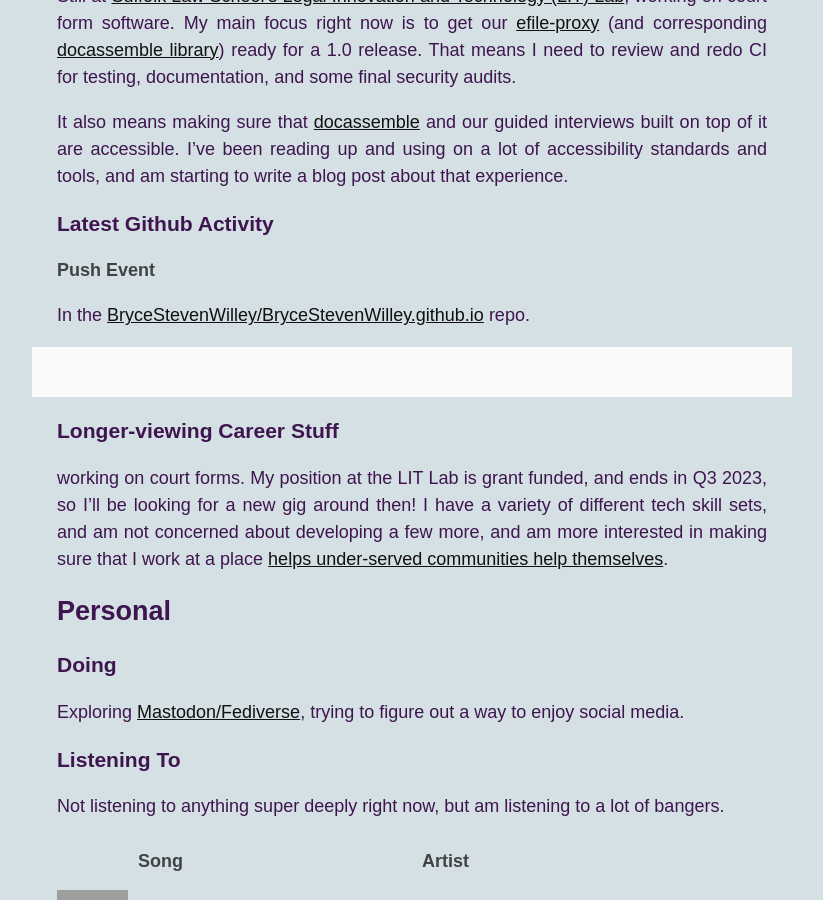
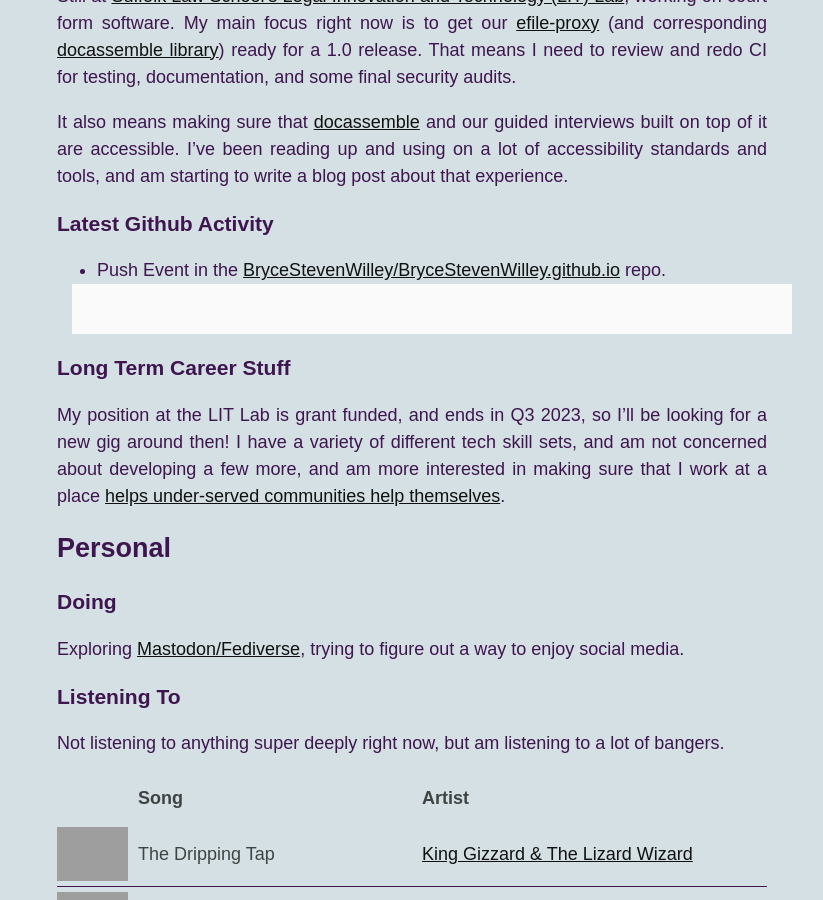
Before and after one commit to BryceStevenWilley/BryceStevenWilley.github.io, a Jekyll site: the page built from _pages/3-now.md, in a window 1280 px wide and 900 px high, scrolled down 634 px. Shown: the whole window, without its empty margins (228-1051 px from the left). Built offline with Jekyll 4.4.1, drawn with Linux system fonts in a browser that asks for light colours; grey boxes are pictures that could not be loaded.

```diff
--- a/_pages/3-now.md
+++ b/_pages/3-now.md
@@ -30,16 +30,19 @@ It also means making sure that [docassemble](https://docassemble.org) and our gu
 <span id="if-updated"><span>
 
 <script type="text/javascript" src="/assets/js/now.js"></script>
-<h4 id="event-title">Push Event</h4>
 
-<p>In the <a id="event-repo" href="https://github.com/BryceStevenWilley/BryceStevenWilley.github.io">BryceStevenWilley/BryceStevenWilley.github.io</a> repo.</p>
+<ul>
+<li>
+<p><span id="event-title">Push Event</span> in the <a id="event-repo" href="https://github.com/BryceStevenWilley/BryceStevenWilley.github.io">BryceStevenWilley/BryceStevenWilley.github.io</a> repo.</p>
 
 <blockquote id="event-desc"></blockquote>
+</li>
+</ul>
 
 
-### Longer-viewing Career Stuff
+### Long Term Career Stuff
 
-working on court forms. My position at the LIT Lab is grant funded, and ends in Q3 2023, so I'll be
+My position at the LIT Lab is grant funded, and ends in Q3 2023, so I'll be
 looking for a new gig around then! I have a variety of different
 tech skill sets, and am not concerned about developing a few more, and am more interested in making sure
 that I work at a place [helps under-served communities help themselves]({% post_url 2021-06-20-new_job %}).
--- a/assets/js/now.js
+++ b/assets/js/now.js
@@ -9,8 +9,9 @@ fetch('https://api.github.com/users/brycestevenwilley/events?per_page=1')
     event_repo = document.querySelector('#event-repo');
     event_repo.textContent = resp.repo.name;
     event_repo.setAttribute('href', 'https://github.com/' + resp.repo.name);
-    document.querySelector('#event-title').textContent = resp.type;
+    event_title = document.querySelector('#event-title');
     if (resp.type === 'PushEvent') {
+      event_title.textContent = 'Pushed a commit';
       commit = resp.payload.commits[resp.payload.commits.length - 1];
       lines = commit.message.split('\n');
 
```
Also changed, not shown: 6 other files.
